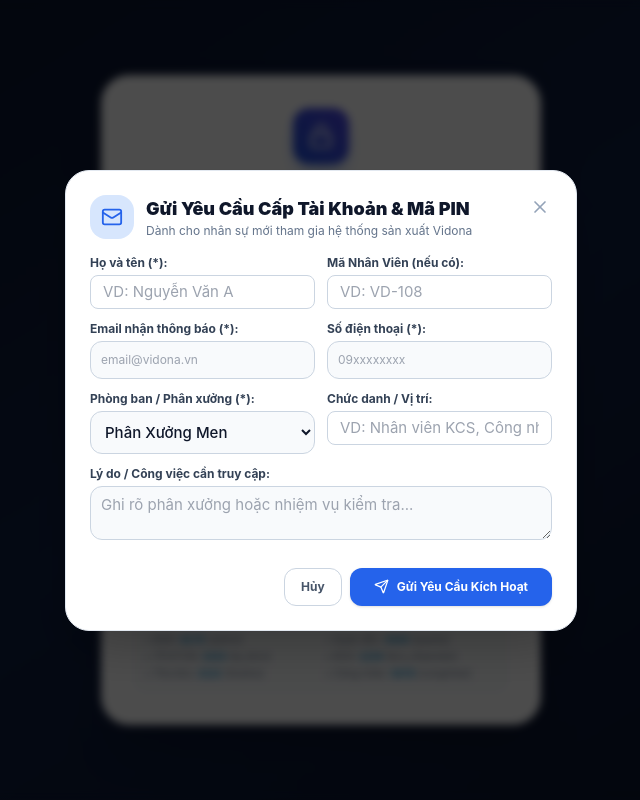
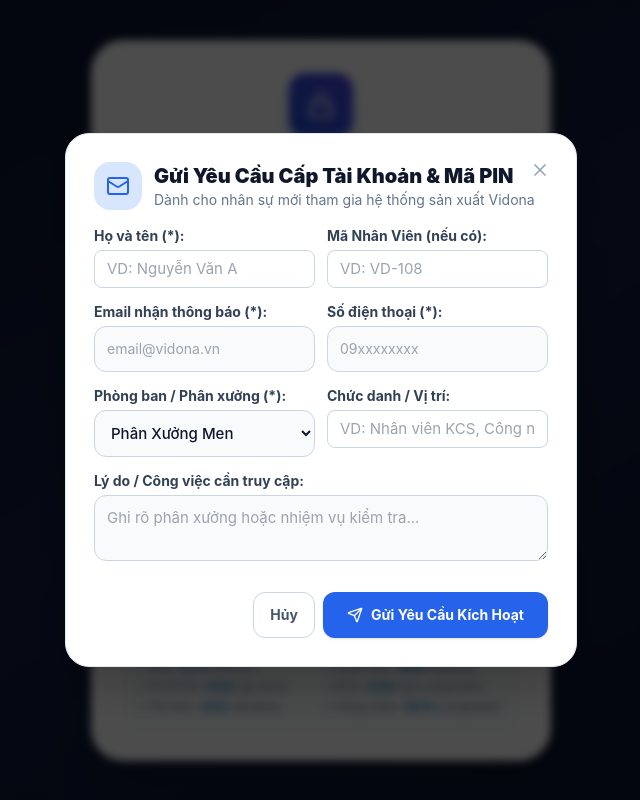
Before and after one commit to qtpham01vnn-sketch/vidona-production-app, a React (Vite) app in the folder vidona-ui/: page / in a window 1280 px wide. Both pictures are taken after a click on the button "📩 Chưa có tài khoản? Gửi yêu cầu kích hoạt & Cấp PIN". Shown: the whole page, without its empty margins (319-959 px from the left). Built offline with nearby package versions, Linux system fonts and the light colour scheme; no server answers; the database is empty.

Commit message:
fix: Toi uu giao dien dang nhap phong to ro net chuan man hinh di dong

```diff
--- a/vidona-ui/src/pages/LoginPage.tsx
+++ b/vidona-ui/src/pages/LoginPage.tsx
@@ -74,18 +74,18 @@ export const LoginPage: React.FC = () => {
   };
 
   return (
-    <div className="min-h-screen flex items-center justify-center p-4 bg-gradient-to-br from-[#0a1128] via-[#101f42] to-[#0a1128]">
-      <div className="w-full max-w-[440px] bg-white dark:bg-[#111827] rounded-[28px] p-7 sm:p-8 shadow-2xl border border-slate-200 dark:border-slate-800 relative">
+    <div className="min-h-screen w-full flex items-center justify-center p-3 sm:p-6 bg-gradient-to-br from-[#0a1128] via-[#101f42] to-[#0a1128]">
+      <div className="w-full max-w-[460px] bg-white dark:bg-[#111827] rounded-3xl sm:rounded-[32px] p-6 sm:p-8 shadow-2xl border border-slate-200 dark:border-slate-800 relative my-auto">
 
         {/* Brand Header */}
-        <div className="text-center mb-6">
-          <div className="w-14 h-14 rounded-2xl bg-gradient-to-tr from-blue-700 to-indigo-600 mx-auto flex items-center justify-center text-white shadow-lg shadow-blue-600/30 mb-3">
-            <Lock size={26} />
+        <div className="text-center mb-5 sm:mb-6">
+          <div className="w-14 h-14 sm:w-16 sm:h-16 rounded-2xl bg-gradient-to-tr from-blue-700 to-indigo-600 mx-auto flex items-center justify-center text-white shadow-lg shadow-blue-600/30 mb-3">
+            <Lock size={28} />
           </div>
-          <h1 className="text-2xl font-black text-slate-900 dark:text-white tracking-tight">
+          <h1 className="text-2xl sm:text-3xl font-black text-slate-900 dark:text-white tracking-tight">
             VIDONA PXSX
           </h1>
-          <p className="text-xs text-slate-500 dark:text-slate-400 mt-0.5">
+          <p className="text-xs sm:text-sm text-slate-500 dark:text-slate-400 mt-1">
             Hệ Thống Quản Lý Phối Liệu Xưởng & Cổng Công Dân Số
           </p>
         </div>
@@ -95,26 +95,26 @@ export const LoginPage: React.FC = () => {
           <button
             type="button"
             onClick={() => { setTab('PASSWORD'); setError(''); }}
-            className={`flex-1 py-2.5 rounded-xl text-xs font-bold flex items-center justify-center gap-2 transition-all ${
+            className={`flex-1 py-2.5 sm:py-3 rounded-xl text-xs sm:text-sm font-bold flex items-center justify-center gap-2 transition-all ${
               tab === 'PASSWORD'
                 ? 'bg-white dark:bg-slate-900 text-blue-700 dark:text-sky-400 shadow-sm'
                 : 'text-slate-600 dark:text-slate-400 hover:text-slate-900 dark:hover:text-white'
             }`}
           >
-            <Building2 size={15} />
+            <Building2 size={16} />
             <span>Văn Phòng (Mật Khẩu)</span>
           </button>
 
           <button
             type="button"
             onClick={() => { setTab('PIN'); setError(''); }}
-            className={`flex-1 py-2.5 rounded-xl text-xs font-bold flex items-center justify-center gap-2 transition-all ${
+            className={`flex-1 py-2.5 sm:py-3 rounded-xl text-xs sm:text-sm font-bold flex items-center justify-center gap-2 transition-all ${
               tab === 'PIN'
                 ? 'bg-white dark:bg-slate-900 text-emerald-600 dark:text-emerald-400 shadow-sm'
                 : 'text-slate-600 dark:text-slate-400 hover:text-slate-900 dark:hover:text-white'
             }`}
           >
-            <Factory size={15} />
+            <Factory size={16} />
             <span>PIN Nhanh 4 Số (Xưởng)</span>
           </button>
         </div>
@@ -124,92 +124,93 @@ export const LoginPage: React.FC = () => {
           {tab === 'PASSWORD' ? (
             <>
               <div>
-                <label className="block text-xs font-bold text-slate-700 dark:text-slate-300 mb-1.5">
+                <label className="block text-xs sm:text-sm font-bold text-slate-700 dark:text-slate-300 mb-1.5">
                   Tên đăng nhập / Số điện thoại / Mã NV
                 </label>
                 <div className="relative">
-                  <User size={17} className="absolute left-3.5 top-3 text-slate-400" />
+                  <User size={18} className="absolute left-3.5 top-1/2 -translate-y-1/2 text-slate-400" />
                   <input
                     type="text"
                     value={identifier}
                     onChange={e => { setIdentifier(e.target.value); setError(''); }}
                     placeholder="VD: VD-001, admin, 0901234567"
-                    className="w-full pl-10 pr-4 py-2.5 rounded-xl border border-slate-300 dark:border-slate-700 bg-slate-50 dark:bg-slate-800/90 text-sm font-medium focus:ring-2 focus:ring-blue-500 text-slate-900 dark:text-white"
+                    className="w-full pl-11 pr-4 py-3 rounded-xl sm:rounded-2xl border border-slate-300 dark:border-slate-700 bg-slate-50 dark:bg-slate-800/90 text-sm sm:text-base font-medium focus:ring-2 focus:ring-blue-500 text-slate-900 dark:text-white"
                   />
                 </div>
               </div>
 
               <div>
-                <label className="block text-xs font-bold text-slate-700 dark:text-slate-300 mb-1.5">
+                <label className="block text-xs sm:text-sm font-bold text-slate-700 dark:text-slate-300 mb-1.5">
                   Mật khẩu
                 </label>
                 <div className="relative">
-                  <KeyRound size={17} className="absolute left-3.5 top-3 text-slate-400" />
+                  <KeyRound size={18} className="absolute left-3.5 top-1/2 -translate-y-1/2 text-slate-400" />
                   <input
                     type="password"
                     value={password}
                     onChange={e => { setPassword(e.target.value); setError(''); }}
                     placeholder="••••"
-                    className="w-full pl-10 pr-4 py-2.5 rounded-xl border border-slate-300 dark:border-slate-700 bg-slate-50 dark:bg-slate-800/90 text-sm font-medium focus:ring-2 focus:ring-blue-500 text-slate-900 dark:text-white"
+                    className="w-full pl-11 pr-4 py-3 rounded-xl sm:rounded-2xl border border-slate-300 dark:border-slate-700 bg-slate-50 dark:bg-slate-800/90 text-sm sm:text-base font-medium focus:ring-2 focus:ring-blue-500 text-slate-900 dark:text-white"
                   />
                 </div>
               </div>
             </>
           ) : (
-            <div className="space-y-2">
-              <label className="block text-xs font-bold text-slate-700 dark:text-slate-300 text-center mb-1">
+            <div className="space-y-3">
+              <label className="block text-xs sm:text-sm font-bold text-slate-700 dark:text-slate-300 text-center">
                 Nhập Mã PIN 4 Chữ Số Của Bạn:
               </label>
-              <div className="p-3 rounded-2xl bg-slate-950 border border-slate-800 flex items-center justify-center">
+              <div className="p-4 sm:p-5 rounded-2xl bg-slate-950 border border-slate-800 flex items-center justify-center">
                 <input
                   type="password"
+                  inputMode="numeric"
                   maxLength={4}
                   value={pin}
                   onChange={e => { setPin(e.target.value.replace(/[^0-9]/g, '')); setError(''); }}
                   placeholder="••••"
                   autoFocus
-                  className="w-full bg-transparent text-center font-mono text-3xl tracking-[0.6em] font-black text-white focus:outline-none"
+                  className="w-full bg-transparent text-center font-mono text-3xl sm:text-4xl tracking-[0.6em] font-black text-white focus:outline-none"
                 />
               </div>
-              <p className="text-[11px] text-slate-400 text-center">
+              <p className="text-xs text-slate-400 text-center">
                 Nhập mã PIN 4 chữ số cá nhân đã được cấp để đăng nhập nhanh
               </p>
             </div>
           )}
 
           {error && (
-            <div className="p-2.5 rounded-xl bg-rose-500/10 border border-rose-500/20 text-rose-600 dark:text-rose-400 text-xs font-semibold flex items-center gap-2">
-              <AlertCircle size={15} className="shrink-0" />
+            <div className="p-3 rounded-xl bg-rose-500/10 border border-rose-500/20 text-rose-600 dark:text-rose-400 text-xs sm:text-sm font-semibold flex items-center gap-2">
+              <AlertCircle size={16} className="shrink-0" />
               <span>{error}</span>
             </div>
           )}
 
           <button
             type="submit"
-            className="w-full py-3 rounded-xl bg-gradient-to-r from-blue-600 to-indigo-600 hover:from-blue-500 hover:to-indigo-500 text-white font-extrabold text-sm shadow-md shadow-blue-500/25 transition-all"
+            className="w-full py-3.5 sm:py-4 rounded-xl sm:rounded-2xl bg-gradient-to-r from-blue-600 to-indigo-600 hover:from-blue-500 hover:to-indigo-500 text-white font-black text-sm sm:text-base shadow-lg shadow-blue-500/25 transition-all"
           >
             ĐĂNG NHẬP HỆ THỐNG
           </button>
         </form>
 
         {/* Link gửi yêu cầu cấp tài khoản */}
-        <div className="mt-6 pt-4 border-t border-slate-200 dark:border-slate-800 text-center">
+        <div className="mt-5 pt-4 border-t border-slate-200 dark:border-slate-800 text-center">
           <button
             type="button"
             onClick={() => { setShowActivationModal(true); setReqSuccessMsg(''); setError(''); }}
-            className="text-xs font-bold text-blue-600 dark:text-sky-400 hover:underline inline-flex items-center gap-1.5"
+            className="text-xs sm:text-sm font-bold text-blue-600 dark:text-sky-400 hover:underline inline-flex items-center gap-1.5"
           >
             <span>📩 Chưa có tài khoản? Gửi yêu cầu kích hoạt & Cấp PIN</span>
           </button>
         </div>
 
         {/* Gợi ý test nhanh */}
-        <div className="mt-4 p-2.5 rounded-xl bg-slate-50 dark:bg-slate-800/50 border border-slate-200/60 dark:border-slate-800 text-[11px] text-slate-500 space-y-1">
-          <div className="font-bold text-slate-600 dark:text-slate-400 flex items-center justify-between">
+        <div className="mt-4 p-3 rounded-2xl bg-slate-50 dark:bg-slate-800/50 border border-slate-200/60 dark:border-slate-800 text-xs text-slate-500 space-y-1.5">
+          <div className="font-bold text-slate-700 dark:text-slate-300 flex items-center justify-between text-xs sm:text-sm">
             <span>⚡ Tài khoản mẫu thử nghiệm:</span>
-            <span className="text-emerald-500">Pass: 123</span>
+            <span className="text-emerald-500 font-semibold">Pass: 123</span>
           </div>
-          <div className="grid grid-cols-2 gap-x-2 gap-y-0.5 text-[10px]">
+          <div className="grid grid-cols-2 gap-x-2 gap-y-1 text-xs">
             <div>• BGĐ: <b className="text-sky-600 font-mono">0179</b> (admin)</div>
             <div>• Quản đốc: <b className="text-sky-600 font-mono">4444</b> (quanly)</div>
             <div>• TP.KTCN: <b className="text-sky-600 font-mono">3333</b> (tp_ktcn)</div>
@@ -222,8 +223,8 @@ export const LoginPage: React.FC = () => {
 
       {/* MODAL GỬI YÊU CẦU KÍCH HOẠT & CẤP TÀI KHOẢN CHO NGƯỜI MỚI */}
       {showActivationModal && (
-        <div className="fixed inset-0 z-50 bg-black/70 flex items-center justify-center p-4 backdrop-blur-sm">
-          <div className="bg-white dark:bg-slate-900 border border-slate-200 dark:border-slate-800 rounded-3xl p-6 w-full max-w-lg shadow-2xl relative max-h-[90vh] overflow-y-auto">
+        <div className="fixed inset-0 z-50 bg-black/70 flex items-center justify-center p-3 sm:p-4 backdrop-blur-sm">
+          <div className="bg-white dark:bg-slate-900 border border-slate-200 dark:border-slate-800 rounded-3xl p-6 sm:p-7 w-full max-w-lg shadow-2xl relative max-h-[92vh] overflow-y-auto">
             <button
               onClick={() => setShowActivationModal(false)}
               className="absolute top-5 right-5 p-1.5 text-slate-400 hover:text-slate-700 dark:hover:text-white rounded-lg"
@@ -232,29 +233,29 @@ export const LoginPage: React.FC = () => {
             </button>
 
             <div className="flex items-center gap-3 mb-4">
-              <div className="w-11 h-11 rounded-2xl bg-blue-500/20 text-blue-600 dark:text-sky-400 flex items-center justify-center">
-                <Mail size={22} />
+              <div className="w-12 h-12 rounded-2xl bg-blue-500/20 text-blue-600 dark:text-sky-400 flex items-center justify-center">
+                <Mail size={24} />
               </div>
               <div>
-                <h3 className="font-black text-lg text-slate-900 dark:text-white">Gửi Yêu Cầu Cấp Tài Khoản & Mã PIN</h3>
-                <p className="text-xs text-slate-500">Dành cho nhân sự mới tham gia hệ thống sản xuất Vidona</p>
+                <h3 className="font-black text-lg sm:text-xl text-slate-900 dark:text-white">Gửi Yêu Cầu Cấp Tài Khoản & Mã PIN</h3>
+                <p className="text-xs sm:text-sm text-slate-500">Dành cho nhân sự mới tham gia hệ thống sản xuất Vidona</p>
               </div>
             </div>
 
             {reqSuccessMsg ? (
-              <div className="p-5 rounded-2xl bg-emerald-500/10 border border-emerald-500/30 text-emerald-700 dark:text-emerald-400 space-y-3 text-center">
-                <CheckCircle2 size={40} className="mx-auto text-emerald-500" />
-                <h4 className="font-bold text-sm">Gửi Yêu Cầu Thành Công!</h4>
-                <p className="text-xs">{reqSuccessMsg}</p>
+              <div className="p-6 rounded-2xl bg-emerald-500/10 border border-emerald-500/30 text-emerald-700 dark:text-emerald-400 space-y-3 text-center">
+                <CheckCircle2 size={44} className="mx-auto text-emerald-500" />
+                <h4 className="font-bold text-base">Gửi Yêu Cầu Thành Công!</h4>
+                <p className="text-xs sm:text-sm">{reqSuccessMsg}</p>
                 <button
                   onClick={() => setShowActivationModal(false)}
-                  className="mt-2 px-6 py-2 rounded-xl bg-emerald-600 text-white font-bold text-xs shadow"
+                  className="mt-3 px-6 py-2.5 rounded-xl bg-emerald-600 text-white font-bold text-sm shadow"
                 >
                   Đóng & Quay Lại Đăng Nhập
                 </button>
               </div>
             ) : (
-              <form onSubmit={handleSendActivation} className="space-y-3 text-xs">
+              <form onSubmit={handleSendActivation} className="space-y-3.5 text-xs sm:text-sm">
                 <div className="grid grid-cols-1 sm:grid-cols-2 gap-3">
                   <div>
                     <label className="block font-bold text-slate-700 dark:text-slate-300 mb-1">Họ và tên (*):</label>
@@ -264,7 +265,7 @@ export const LoginPage: React.FC = () => {
                       value={reqFullName}
                       onChange={e => setReqFullName(e.target.value)}
                       placeholder="VD: Nguyễn Văn A"
-                      className="w-full p-2.5 rounded-xl border border-slate-300 dark:border-slate-700 bg-slate-50 dark:bg-slate-800 text-slate-900 dark:text-white"
+                      className="w-full p-3 rounded-xl border border-slate-300 dark:border-slate-700 bg-slate-50 dark:bg-slate-800 text-slate-900 dark:text-white"
                     />
                   </div>
                   <div>
@@ -274,7 +275,7 @@ export const LoginPage: React.FC = () => {
                       value={reqMaNv}
                       onChange={e => setReqMaNv(e.target.value)}
                       placeholder="VD: VD-108"
-                      className="w-full p-2.5 rounded-xl border border-slate-300 dark:border-slate-700 bg-slate-50 dark:bg-slate-800 text-slate-900 dark:text-white"
+                      className="w-full p-3 rounded-xl border border-slate-300 dark:border-slate-700 bg-slate-50 dark:bg-slate-800 text-slate-900 dark:text-white"
                     />
                   </div>
                 </div>
@@ -288,7 +289,7 @@ export const LoginPage: React.FC = () => {
                       value={reqEmail}
                       onChange={e => setReqEmail(e.target.value)}
                       placeholder="email@vidona.vn"
-                      className="w-full p-2.5 rounded-xl border border-slate-300 dark:border-slate-700 bg-slate-50 dark:bg-slate-800 text-slate-900 dark:text-white"
+                      className="w-full p-3 rounded-xl border border-slate-300 dark:border-slate-700 bg-slate-50 dark:bg-slate-800 text-slate-900 dark:text-white"
                     />
                   </div>
                   <div>
@@ -299,7 +300,7 @@ export const LoginPage: React.FC = () => {
                       value={reqPhone}
                       onChange={e => setReqPhone(e.target.value)}
                       placeholder="09xxxxxxxx"
-                      className="w-full p-2.5 rounded-xl border border-slate-300 dark:border-slate-700 bg-slate-50 dark:bg-slate-800 text-slate-900 dark:text-white"
+                      className="w-full p-3 rounded-xl border border-slate-300 dark:border-slate-700 bg-slate-50 dark:bg-slate-800 text-slate-900 dark:text-white"
                     />
                   </div>
                 </div>
@@ -310,7 +311,7 @@ export const LoginPage: React.FC = () => {
                     <select
                       value={reqDept}
                       onChange={e => setReqDept(e.target.value)}
-                      className="w-full p-2.5 rounded-xl border border-slate-300 dark:border-slate-700 bg-slate-50 dark:bg-slate-800 text-slate-900 dark:text-white font-medium"
+                      className="w-full p-3 rounded-xl border border-slate-300 dark:border-slate-700 bg-slate-50 dark:bg-slate-800 text-slate-900 dark:text-white font-medium"
                     >
                       <option value="Phân Xưởng Men">Phân Xưởng Men</option>
                       <option value="Phân Xưởng Xương">Phân Xưởng Xương</option>
@@ -327,7 +328,7 @@ export const LoginPage: React.FC = () => {
                       value={reqTitle}
                       onChange={e => setReqTitle(e.target.value)}
                       placeholder="VD: Nhân viên KCS, Công nhân..."
-                      className="w-full p-2.5 rounded-xl border border-slate-300 dark:border-slate-700 bg-slate-50 dark:bg-slate-800 text-slate-900 dark:text-white"
+                      className="w-full p-3 rounded-xl border border-slate-300 dark:border-slate-700 bg-slate-50 dark:bg-slate-800 text-slate-900 dark:text-white"
                     />
                   </div>
                 </div>
@@ -339,7 +340,7 @@ export const LoginPage: React.FC = () => {
                     value={reqReason}
                     onChange={e => setReqReason(e.target.value)}
                     placeholder="Ghi rõ phân xưởng hoặc nhiệm vụ kiểm tra..."
-                    className="w-full p-2.5 rounded-xl border border-slate-300 dark:border-slate-700 bg-slate-50 dark:bg-slate-800 text-slate-900 dark:text-white"
+                    className="w-full p-3 rounded-xl border border-slate-300 dark:border-slate-700 bg-slate-50 dark:bg-slate-800 text-slate-900 dark:text-white"
                   />
                 </div>
 
@@ -347,16 +348,16 @@ export const LoginPage: React.FC = () => {
                   <button
                     type="button"
                     onClick={() => setShowActivationModal(false)}
-                    className="px-4 py-2.5 rounded-xl border border-slate-300 dark:border-slate-700 text-slate-600 dark:text-slate-300 font-bold hover:bg-slate-100 dark:hover:bg-slate-800"
+                    className="px-4 py-3 rounded-xl border border-slate-300 dark:border-slate-700 text-slate-600 dark:text-slate-300 font-bold hover:bg-slate-100 dark:hover:bg-slate-800"
                   >
                     Hủy
                   </button>
                   <button
                     type="submit"
                     disabled={reqLoading}
-                    className="px-6 py-2.5 rounded-xl bg-blue-600 hover:bg-blue-700 text-white font-bold shadow flex items-center gap-2"
+                    className="px-6 py-3 rounded-xl bg-blue-600 hover:bg-blue-700 text-white font-bold shadow flex items-center gap-2 text-sm"
                   >
-                    <Send size={15} />
+                    <Send size={16} />
                     <span>{reqLoading ? 'Đang gửi...' : 'Gửi Yêu Cầu Kích Hoạt'}</span>
                   </button>
                 </div>
```
